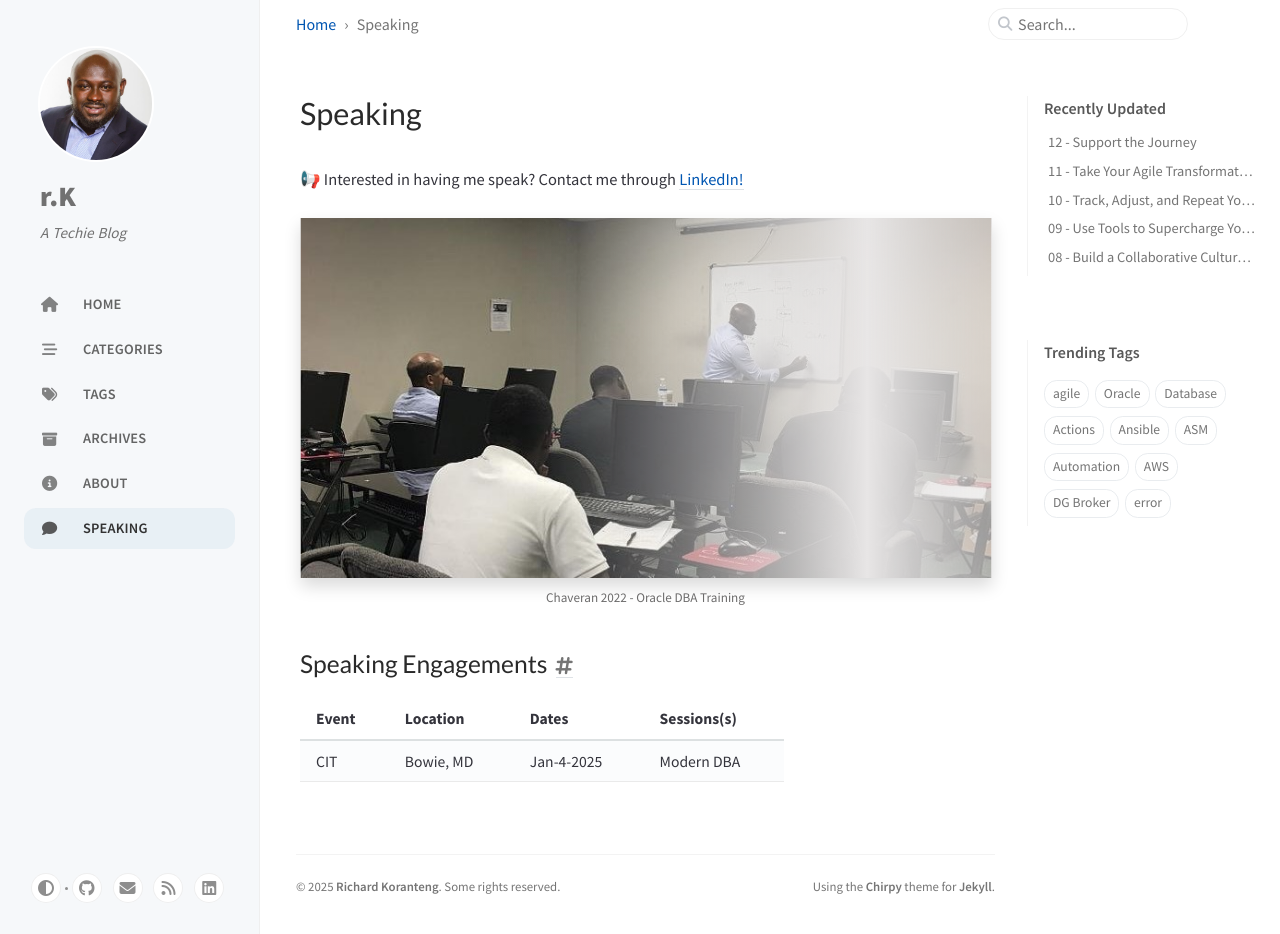
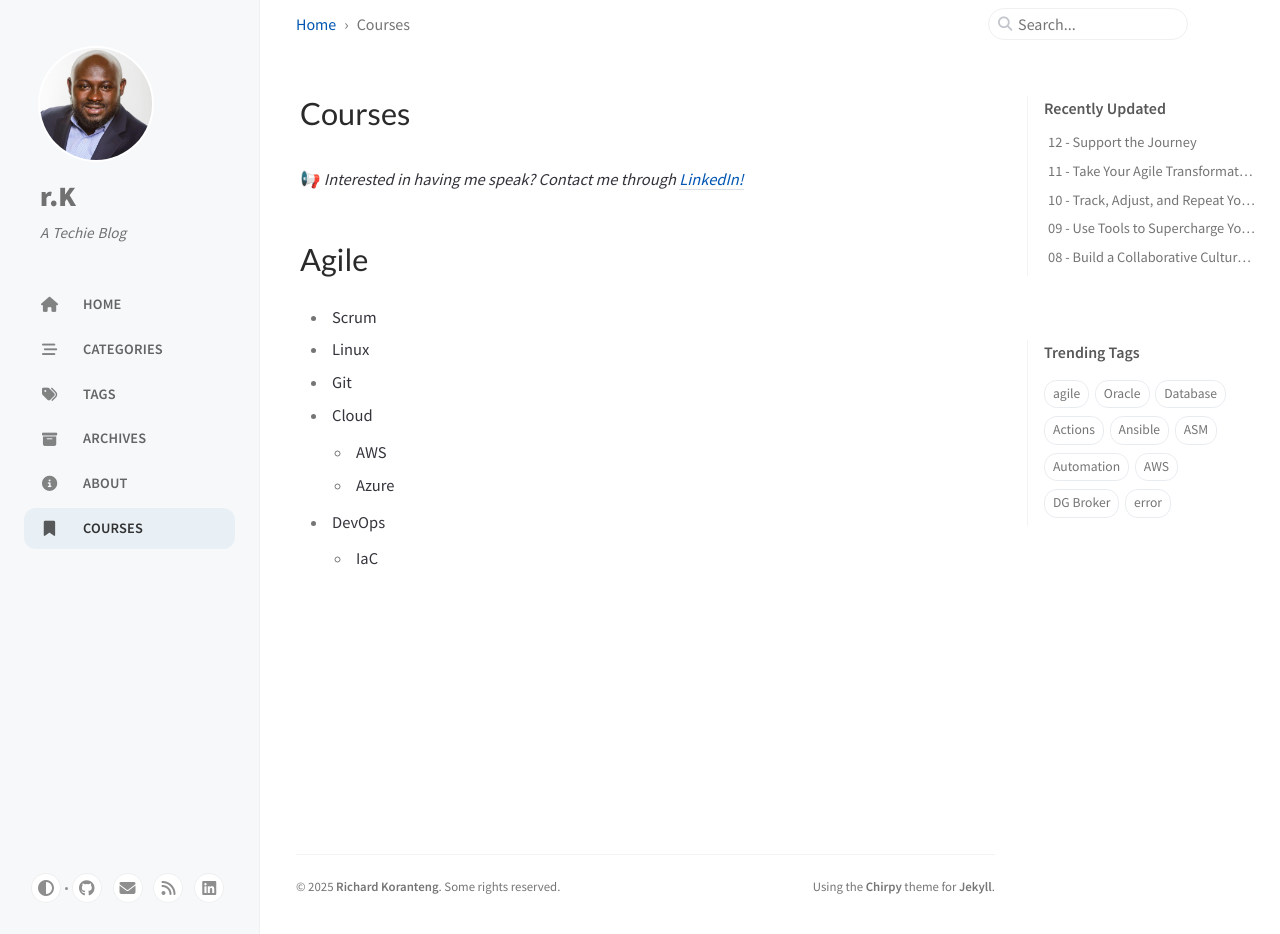
Before and after one commit to RKKoranteng/blog, a Jekyll site: the page built from _tabs/speaking.md, in a window 1280 px wide and 934 px high. Built offline with Jekyll 4.4.1, drawn with Linux system fonts in a browser that asks for light colours; cached includes are drawn as plain includes.

Commit message:
change to courses

```diff
--- a/_tabs/speaking.md
+++ b/_tabs/speaking.md
@@ -1,12 +1,26 @@
 ---
-title: Speaking
-icon: fas fa-comment
+title: Courses
+icon: fas fa-bookmark
 order: 5
 ---
 
-📢 Interested in having me speak? Contact me through [LinkedIn!](https://www.linkedin.com/in/richard-koranteng)
+📢 _Interested in having me speak? Contact me through [LinkedIn!](https://www.linkedin.com/in/richard-koranteng)_
 
-![Chaveran 2022 - Oracle DBA Training](/assets/img/sample/training.jpg){: .shadow }
+# Agile
+- Scrum
+- Linux
+- Git
+- Cloud
+    - AWS
+    - Azure
+- DevOps
+    - IaC
+
+
+
+
+
+<!-- ![Chaveran 2022 - Oracle DBA Training](/assets/img/sample/training.jpg){: .shadow }
 _Chaveran 2022 - Oracle DBA Training_
 
 ## Speaking Engagements
@@ -14,3 +28,4 @@ _Chaveran 2022 - Oracle DBA Training_
 | Event   	| Location | Dates | Sessions(s) |
 |-----------|-------------------|-----------|-----------|
 | CIT | Bowie, MD | Jan-4-2025 | Modern DBA |
+-->
```
